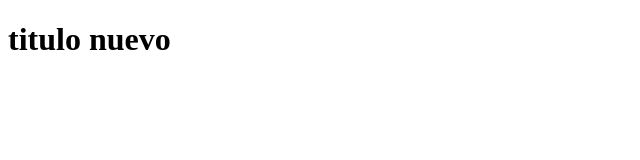
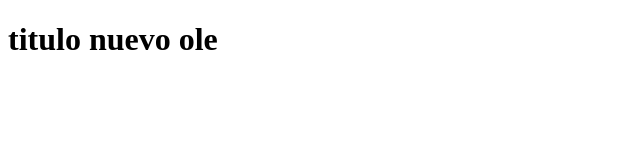
Before and after one commit to PepeTfn/git-hellogit, a plain HTML site: page index.html in a window 1280 px wide. Shown: the full height of the page, 0-640 px from the left. Drawn offline with Linux system fonts and the light colour scheme.

Commit message:
mas cambios

```diff
--- a/index.html
+++ b/index.html
@@ -6,6 +6,6 @@
     <title>Prueba GIT</title>
 </head>
 <body>
-   <h1>titulo nuevo </h1>
+   <h1>titulo nuevo ole </h1>
 </body>
 </html>
```
